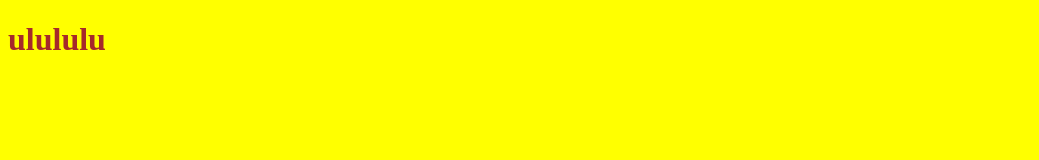
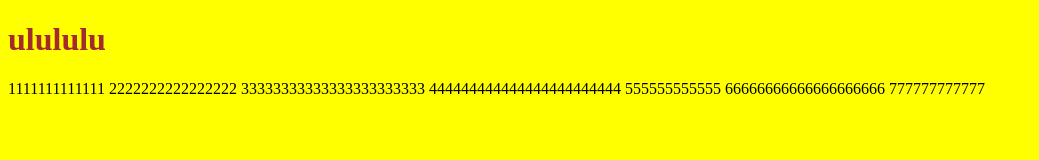
Before and after one commit to anthonyreynaldi/anthonyreynaldi.github.io, a plain HTML site: page index.html in a window 1280 px wide. Shown: the whole page, without its empty margins (0-1039 px from the left). Drawn offline with Linux system fonts and the light colour scheme.

Commit message:
change index

```diff
--- a/media.html
+++ b/index.html
@@ -20,11 +20,25 @@
                 color: brown;
             }
         }
+
+        .flex-containter{
+            display: flex;
+        }
     </style>
 </head>
 <body>
     <h1>
         ulululu
     </h1>
+
+    <div class="flex-container">
+        <span>1111111111111</span>
+        <span>2222222222222222</span>
+        <span>33333333333333333333333</span>
+        <span>444444444444444444444444</span>
+        <span>555555555555</span>
+        <span>66666666666666666666</span>
+        <span>777777777777</span>
+    </div>
 </body>
 </html>
```
